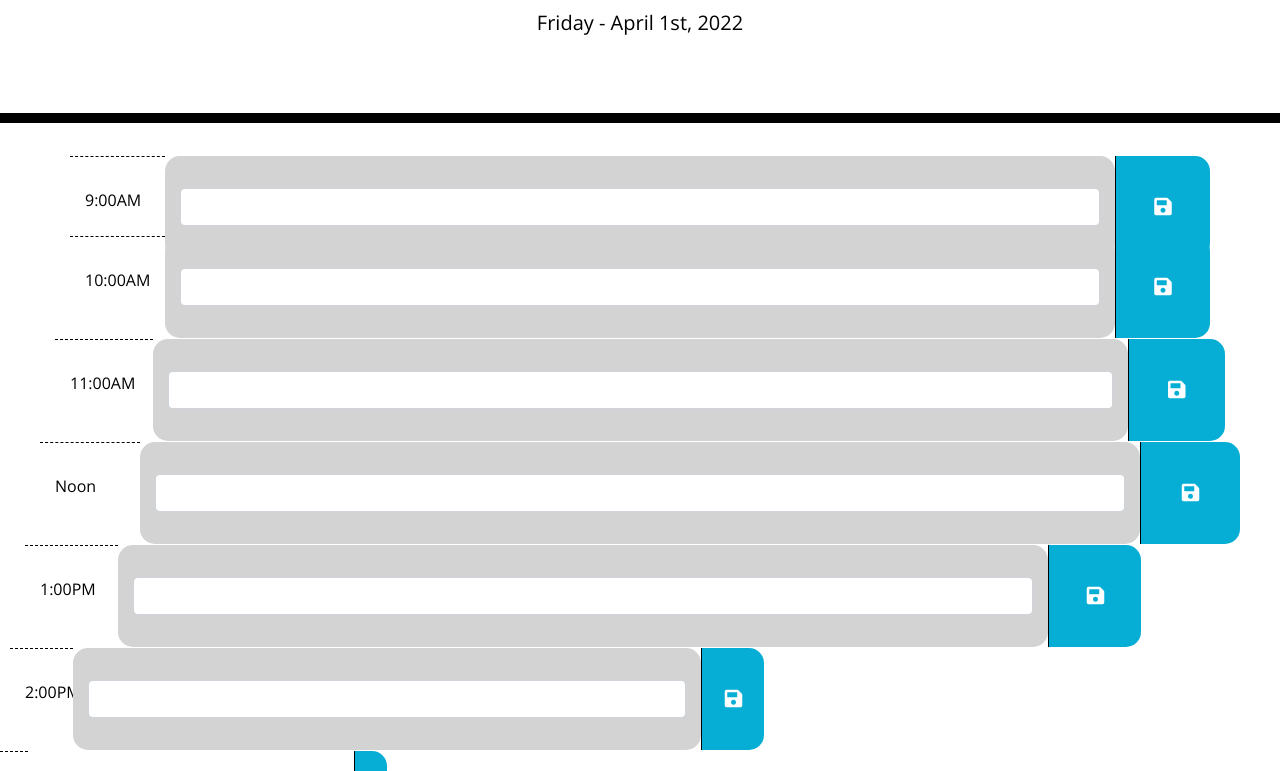
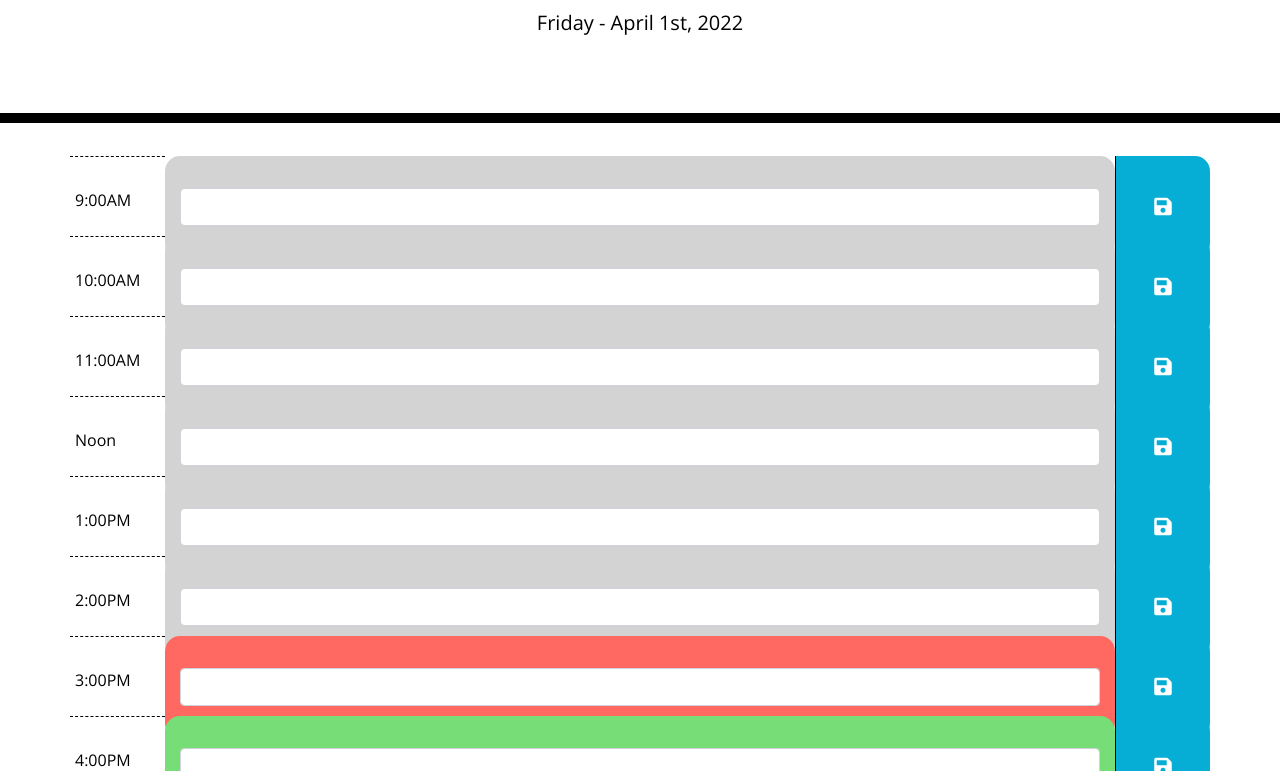
Before and after one commit to samlarson94/Weekly-Calendar-App, a plain HTML site: page index.html in a window 1280 px wide. Shown: the part 181-952 px from the top of the page. Drawn offline with nearby package versions, Linux system fonts and the light colour scheme.

Commit message:
Finished functionality. Need to update README file and complete some minor CSS debugging

```diff
--- a/Assets/script.js
+++ b/Assets/script.js
@@ -23,12 +23,68 @@ var currentDay = document.getElementById("currentDay");
     //if clicked, save text contents of textEntered in that particular box to local storage
     //load any saved data from local storage to display as text on page, under the correct hour box
 
-    function renderLastEvent() { //COPY THIS FOR ALL TEXT AREAS
+    function renderNineEvent() { //COPY THIS FOR ALL TEXT AREAS
         var nineAm = localStorage.getItem("text-area-9");
         console.log(nineAm);
         document.getElementById("text-area-9").value = nineAm;
     }
-    renderLastEvent();
+    renderNineEvent();
+
+    function renderTenEvent() { //COPY THIS FOR ALL TEXT AREAS
+        var tenAm = localStorage.getItem("text-area-10");
+        console.log(tenAm);
+        document.getElementById("text-area-10").value = tenAm;
+    }
+    renderTenEvent();
+
+    function renderElevenEvent() { //COPY THIS FOR ALL TEXT AREAS
+        var elevenAm = localStorage.getItem("text-area-11");
+        console.log(elevenAm);
+        document.getElementById("text-area-11").value = elevenAm;
+    }
+    renderElevenEvent();
+
+    function renderNoonEvent() { //COPY THIS FOR ALL TEXT AREAS
+        var noon = localStorage.getItem("text-area-10");
+        console.log(noon);
+        document.getElementById("text-area-12").value = noon;
+    }
+    renderNoonEvent();
+
+    function renderOneEvent() { //COPY THIS FOR ALL TEXT AREAS
+        var onePm = localStorage.getItem("text-area-1");
+        console.log(onePm);
+        document.getElementById("text-area-1").value = onePm;
+    }
+    renderOneEvent();
+
+    function renderTwoEvent() { //COPY THIS FOR ALL TEXT AREAS
+        var twoPm = localStorage.getItem("text-area-2");
+
+        document.getElementById("text-area-2").value = twoPm;
+    }
+    renderTwoEvent();
+
+    function renderThreeEvent() { //COPY THIS FOR ALL TEXT AREAS
+        var threePm = localStorage.getItem("text-area-3");
+        document.getElementById("text-area-3").value = threePm;
+    }
+    renderThreeEvent();
+
+    function renderFourEvent() { //COPY THIS FOR ALL TEXT AREAS
+        var fourPm = localStorage.getItem("text-area-4");
+
+        document.getElementById("text-area-4").value = fourPm;
+    }
+    renderFourEvent();
+
+    function renderFiveEvent() { //COPY THIS FOR ALL TEXT AREAS
+        var fivePm = localStorage.getItem("text-area-5");
+        document.getElementById("text-area-5").value = fivePm;
+    }
+    renderFiveEvent();
+
+
 
 // }
 //Function to track time and color-code timeblock classes
@@ -113,8 +169,8 @@ var nineBlock = moment(),
     };
 
     var oneBlock = moment(),
-    beforeTime = moment('01:00:00', format),
-    afterTime = moment('01:59:59', format);
+    beforeTime = moment('13:00:00', format),
+    afterTime = moment('13:59:59', format);
 
     if (oneBlock.isBetween(beforeTime, afterTime)) {
         console.log('is within 1');
@@ -131,8 +187,8 @@ var nineBlock = moment(),
     };
 
     var twoBlock = moment(),
-    beforeTime = moment('02:00:00', format),
-    afterTime = moment('02:59:59', format);
+    beforeTime = moment('14:00:00', format),
+    afterTime = moment('14:59:59', format);
 
     if (twoBlock.isBetween(beforeTime, afterTime)) {
         console.log('is within 2');
@@ -148,65 +204,60 @@ var nineBlock = moment(),
 
     };
 
+    var threeBlock = moment(),
+    beforeTime = moment('15:00:00', format),
+    afterTime = moment('15:59:59', format);
 
-    ///Start Here
+    if (threeBlock.isBetween(beforeTime, afterTime)) {
+        console.log('is within 3');
+        $(".three-block").addClass("present");
 
-    var oneBlock = moment(),
-    beforeTime = moment('01:00:00', format),
-    afterTime = moment('01:59:59', format);
+    }else if(threeBlock.isAfter(afterTime)) {
+        console.log('is after 3')
+        $(".three-block").addClass("past");
 
-    if (oneBlock.isBetween(beforeTime, afterTime)) {
-        console.log('is within 1');
-        $(".one-block").addClass("present");
-
-    }else if(oneBlock.isAfter(afterTime)) {
-        console.log('is after 1')
-        $(".one-block").addClass("past");
-
-    }else if(oneBlock.isBefore(beforeTime)) {
-        console.log('is before 1')
-        $(".one-block").addClass("future");
+    }else if(threeBlock.isBefore(beforeTime)) {
+        console.log('is before 3')
+        $(".three-block").addClass("future");
 
     };
 
-    var oneBlock = moment(),
-    beforeTime = moment('01:00:00', format),
-    afterTime = moment('01:59:59', format);
+    var fourBlock = moment(),
+    beforeTime = moment('16:00:00', format),
+    afterTime = moment('16:59:59', format);
 
-    if (oneBlock.isBetween(beforeTime, afterTime)) {
-        console.log('is within 1');
-        $(".one-block").addClass("present");
+    if (fourBlock.isBetween(beforeTime, afterTime)) {
+        console.log('is within 4');
+        $(".four-block").addClass("present");
 
-    }else if(oneBlock.isAfter(afterTime)) {
-        console.log('is after 1')
-        $(".one-block").addClass("past");
+    }else if(fourBlock.isAfter(afterTime)) {
+        console.log('is after 4')
+        $(".four-block").addClass("past");
 
-    }else if(oneBlock.isBefore(beforeTime)) {
-        console.log('is before 1')
-        $(".one-block").addClass("future");
+    }else if(fourBlock.isBefore(beforeTime)) {
+        console.log('is before 4')
+        $(".four-block").addClass("future");
 
     };
 
-    var oneBlock = moment(),
-    beforeTime = moment('01:00:00', format),
-    afterTime = moment('01:59:59', format);
+    var fiveBlock = moment(),
+    beforeTime = moment('17:00:00', format),
+    afterTime = moment('17:59:59', format);
 
-    if (oneBlock.isBetween(beforeTime, afterTime)) {
-        console.log('is within 1');
-        $(".one-block").addClass("present");
+    if (fiveBlock.isBetween(beforeTime, afterTime)) {
+        console.log('is within 5');
+        $(".five-block").addClass("present");
 
-    }else if(oneBlock.isAfter(afterTime)) {
-        console.log('is after 1')
-        $(".one-block").addClass("past");
+    }else if(fiveBlock.isAfter(afterTime)) {
+        console.log('is after 5')
+        $(".five-block").addClass("past");
 
-    }else if(oneBlock.isBefore(beforeTime)) {
-        console.log('is before 1')
-        $(".one-block").addClass("future");
+    }else if(fiveBlock.isBefore(beforeTime)) {
+        console.log('is before 5')
+        $(".five-block").addClass("future");
 
     };
 
-    //COPY AND PAST FOR ALL TIMEBLOCKS
-    //COPY AND PAST FOR ALL TIMEBLOCKS
 
     //Initializer function to load items on local storage when page is loaded
 
--- a/Assets/style.css
+++ b/Assets/style.css
@@ -2,11 +2,11 @@ body {
   font-family: 'Open Sans', sans-serif;
   font-size: 16px;
   line-height: 1;
+  margin-bottom: 50px;
 }
 
 .container {
   display: block;
-
 }
 
 textarea {
@@ -48,6 +48,7 @@ textarea {
   text-align: center;
   display: flex;
   align-items: center;
+  padding: 5px;
 }
 
 .past {
--- a/index.html
+++ b/index.html
@@ -53,6 +53,7 @@
       <div class="col-md-1 saveBtn" id="save-btn">
         <i class="fas fa-save" data-time="10"></i>
       </div>
+    </div>
 
       <div class="row">
         <div class="col-md-1 hour">
@@ -64,6 +65,7 @@
         <div class="col-md-1 saveBtn" id="save-btn">
           <i class="fas fa-save" data-time="11"></i>
         </div>
+      </div>
 
         <div class="row">
           <div class="col-md-1 hour">
@@ -75,6 +77,7 @@
           <div class="col-md-1 saveBtn" id="save-btn">
             <i class="fas fa-save" data-time="12"></i>
           </div>
+        </div>
 
           <div class="row">
             <div class="col-md-1 hour">
@@ -86,6 +89,7 @@
             <div class="col-md-1 saveBtn" id="save-btn">
               <i class="fas fa-save" data-time="1"></i>
             </div>
+          </div>
 
           <div class="row">
               <div class="col-md-1 hour">
@@ -97,18 +101,43 @@
               <div class="col-md-1 saveBtn" id="save-btn">
                 <i class="fas fa-save" data-time="2"></i>
             </div>
+            </div>
 
             <div class="row">
               <div class="col-md-1 hour">
                   <p>3:00PM</p>
                 </div>
                 <div class="col-md-10 time-block three-block">
-                  <input type="text" id="text-area-1" class="form-control" aria-label="Small" aria-describedby="inputGroup-sizing-sm">
+                  <input type="text" id="text-area-3" class="form-control" aria-label="Small" aria-describedby="inputGroup-sizing-sm">
                 </div>
                 <div class="col-md-1 saveBtn" id="save-btn">
                   <i class="fas fa-save" data-time="3"></i>
             </div>
+          </div>
 
+          <div class="row">
+            <div class="col-md-1 hour">
+                <p>4:00PM</p>
+              </div>
+              <div class="col-md-10 time-block four-block">
+                <input type="text" id="text-area-4" class="form-control" aria-label="Small" aria-describedby="inputGroup-sizing-sm">
+              </div>
+              <div class="col-md-1 saveBtn" id="save-btn">
+                <i class="fas fa-save" data-time="4"></i>
+          </div>
+        </div>
+
+        <div class="row">
+          <div class="col-md-1 hour">
+              <p>5:00PM</p>
+            </div>
+            <div class="col-md-10 time-block five-block">
+              <input type="text" id="text-area-5" class="form-control" aria-label="Small" aria-describedby="inputGroup-sizing-sm">
+            </div>
+            <div class="col-md-1 saveBtn" id="save-btn">
+              <i class="fas fa-save" data-time="5"></i>
+        </div>
+      </div>
 
    </div>
     </div>
```
